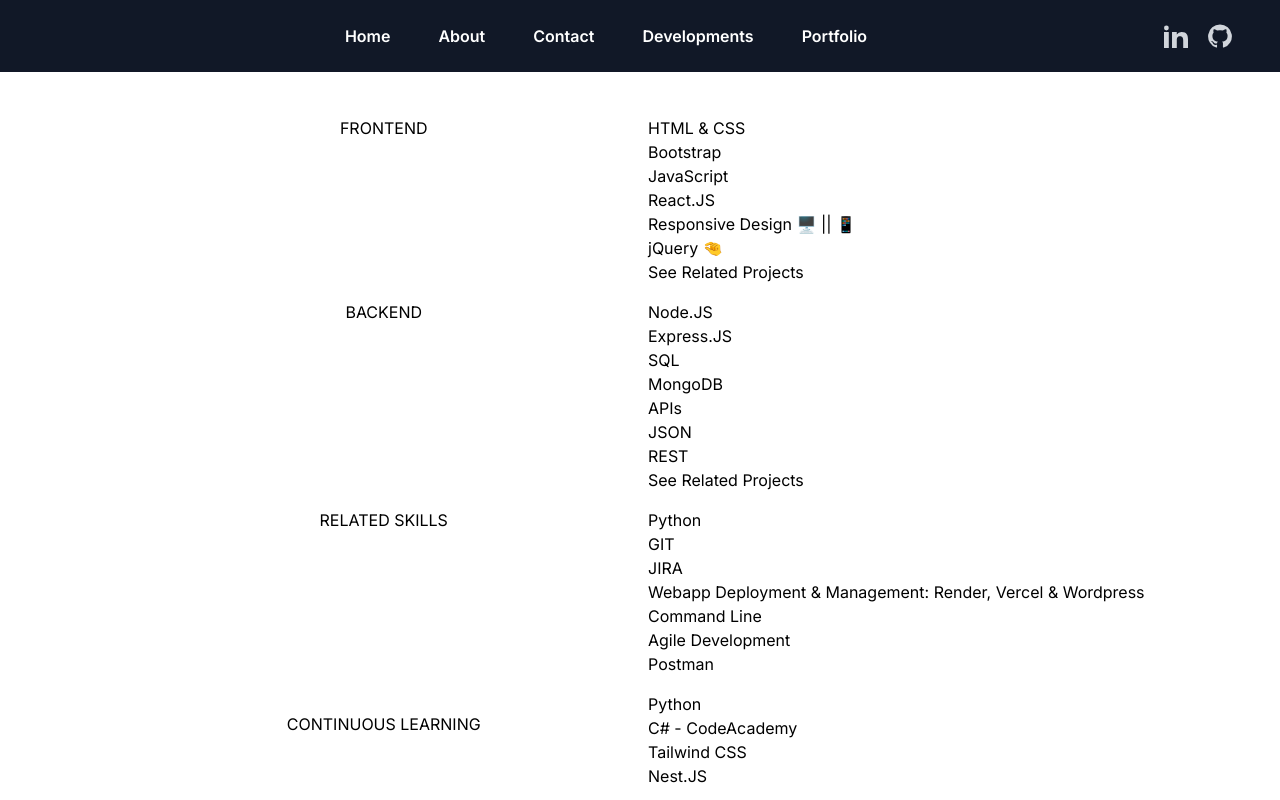
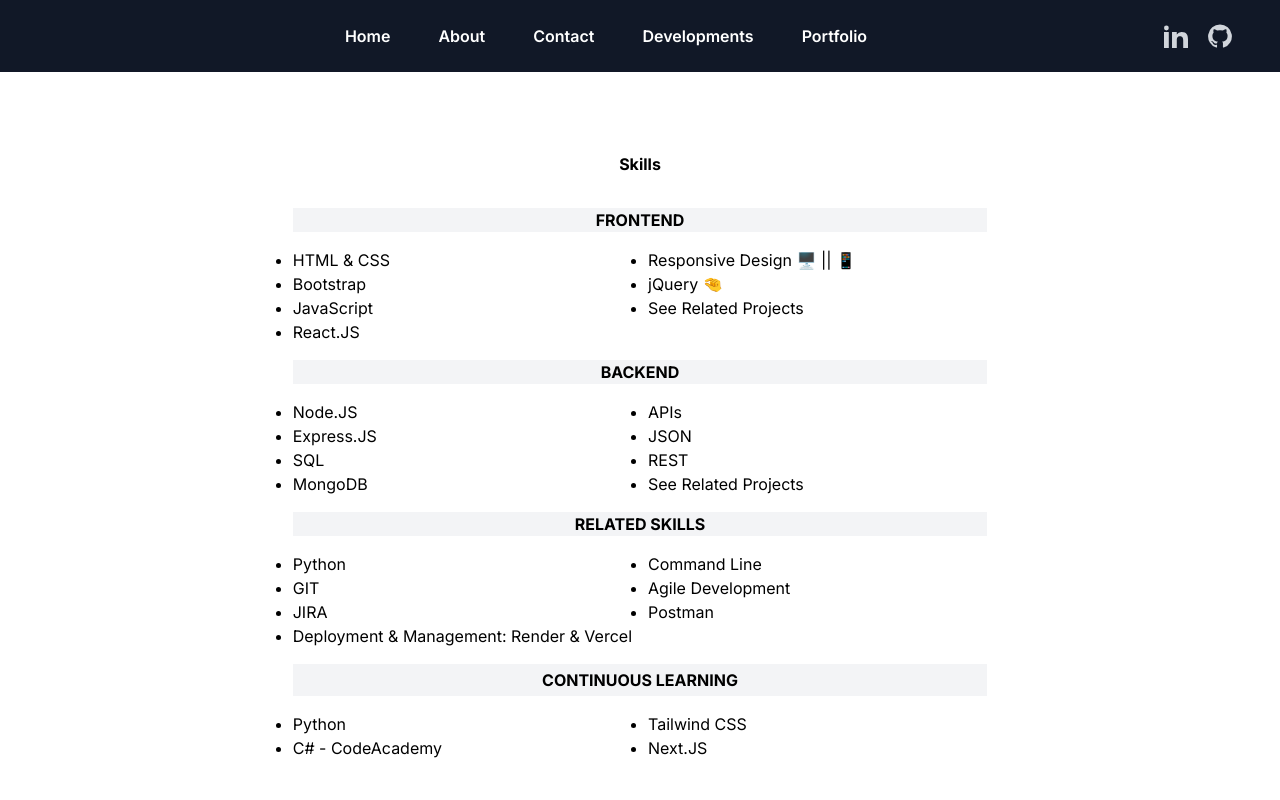
Before and after one commit to PhillipMagos/beta-phillipmagos.dev, a Next.js app: page /about in a window 1280 px wide. Shown: the top 800 px of the page. Built offline with nearby package versions, Linux system fonts and the light colour scheme.

Commit message:
about page updates

```diff
--- a/app/about/page.jsx
+++ b/app/about/page.jsx
@@ -3,22 +3,28 @@
 
 const about = () => {
   return (
-
-    <div class="grid grid-cols-2 gap-4">
-      <div><h2 className="text-center bg-light">FRONTEND</h2></div>
-      <div><ul>
+<div className="container mx-auto px-8">
+  <h1 className="text-center font-bold mb-4 mt-4">Skills</h1>
+    <div className="columns-1 border-color-600 ">
+      {/* grid grid-cols-2 gap-4 */}
+      <div className="">
+      <h2 className="text-center font-bold mb-4 mt-4 bg-gray-100">FRONTEND</h2>
+        </div>
+      <div className="columns-2 ">
+        <ul className="list-disc">
         <li>HTML & CSS</li>
         <li>Bootstrap</li>
         <li>JavaScript</li>
         <li>React.JS</li>
-      </ul>
-        <ul>
           <li>Responsive Design 🖥️ || 📱</li>
           <li>jQuery 🤏</li>
           <li><a href="#">See Related Projects</a></li>
         </ul></div>
-      <div><h2 className="text-center bg-light">BACKEND</h2></div>
-      <div><ul>
+      <div>
+        <h2 className="text-center font-bold mb-4 mt-4 bg-gray-100">BACKEND</h2>
+      </div>
+      <div>
+        <ul className="columns-2 mb-4 mt-4 list-disc">
         <li>Node.JS</li>
         <li>Express.JS</li>
         <li>SQL</li>
@@ -28,26 +34,29 @@
         <li>REST</li>
         <li><a href="#">See Related Projects</a></li>
       </ul></div>
-      <div><h2 className="bg-light text-center">RELATED SKILLS</h2></div>
       <div>
-        <ul>
+        <h2 className="bg-light font-bold text-center mb-4 mt-4  bg-gray-100">RELATED SKILLS</h2>
+        </div>
+      <div>
+        <ul className="columns-2 mb-2 mt-2 list-disc">
         <li>Python</li>
         <li>GIT</li>
         <li>JIRA</li>
-        <li>Webapp Deployment & Management: Render, Vercel & Wordpress</li>
+        <li>Deployment & Management: Render & Vercel</li>
         <li>Command Line</li>
         <li>Agile Development</li>
         <li>Postman</li>
       </ul></div>
-      <div><h2 className="bg-light p-1 mt-4 text-center">CONTINUOUS LEARNING</h2></div>
+      <div><h2 className="bg-light font-bold p-1 text-center mb-4 mt-4 bg-gray-100">CONTINUOUS LEARNING</h2></div>
       <div>
-        <ul className="row">
+        <ul className="columns-2 mb-12 mt-2 list-disc">
         <li>Python</li>
         <li>C# - <a href="https://www.codecademy.com/learn">CodeAcademy</a></li>
         <li>Tailwind CSS</li>
-        <li>Nest.JS</li>
-      </ul></div>
-      <div>09</div>
+        <li>Next.JS</li>
+      </ul>
+      </div>
+    </div>
     </div>
   )
 }
```
